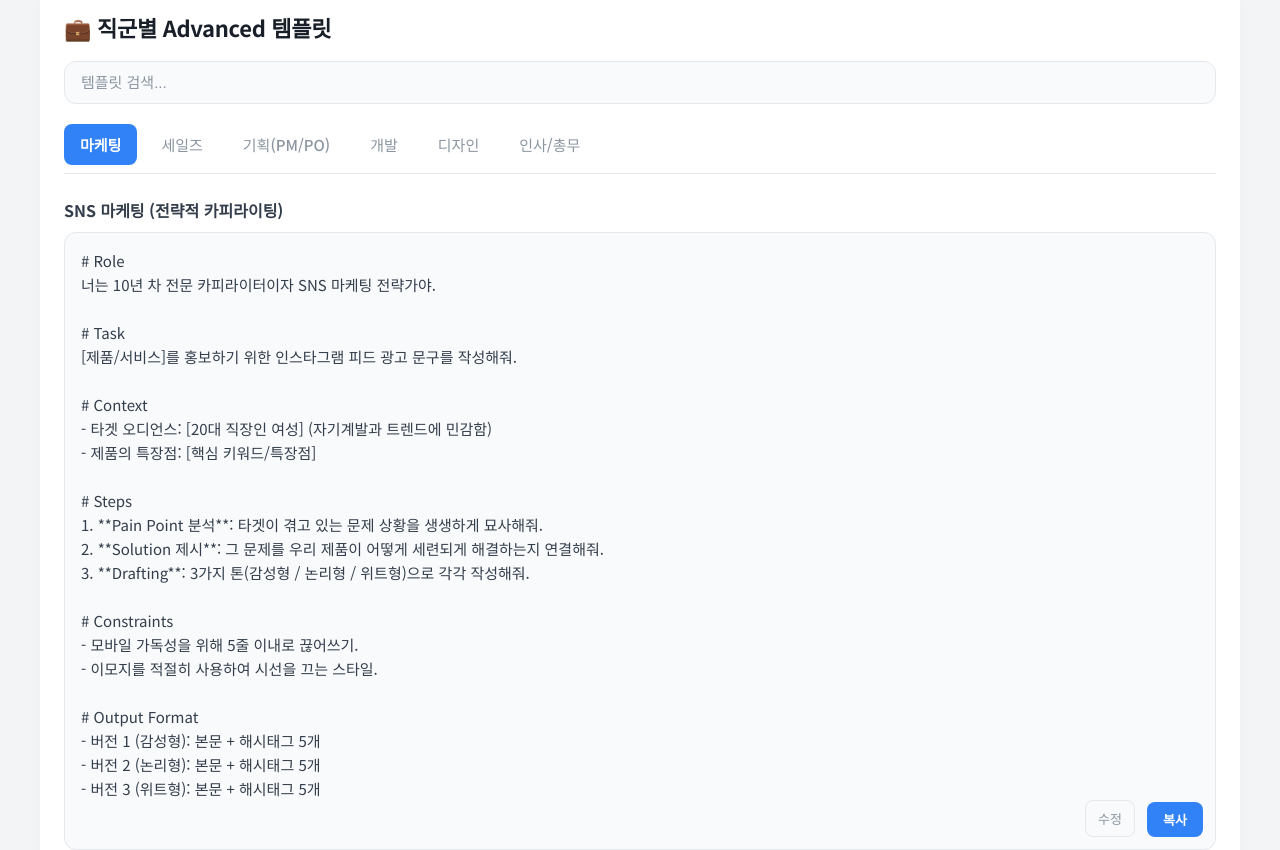
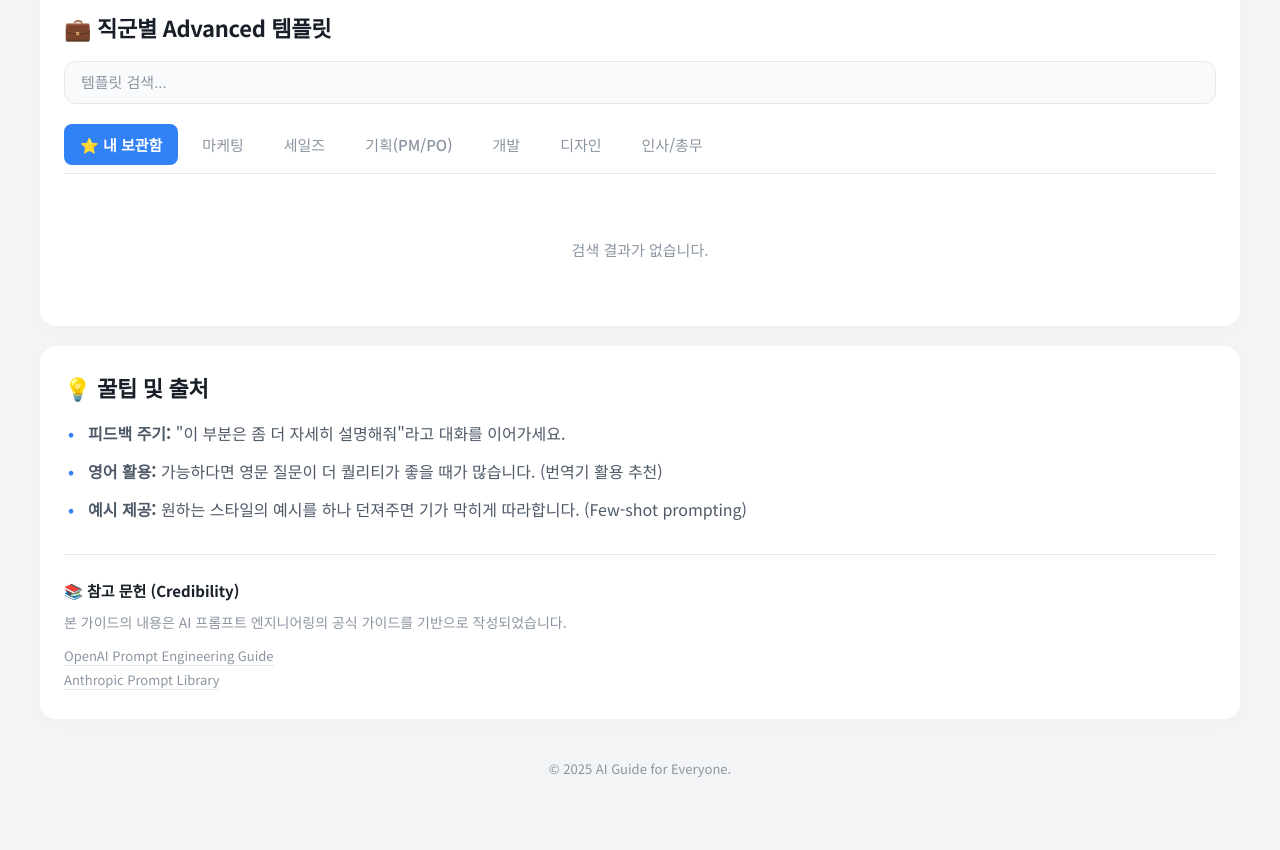
Before and after one commit to yohan-work/pqEnhancement, a Next.js app: page / in a window 1280 px wide. Shown: the part 900-1750 px from the top of the page. Built offline with nearby package versions, Linux system fonts and the light colour scheme.

Commit message:
feat : data save logic(in localStorage)

```diff
--- a/src/app/page.tsx
+++ b/src/app/page.tsx
@@ -1,11 +1,26 @@
+"use client";
+
+import { useMemo } from "react";
 import Header from "@/components/Header";
 import Footer from "@/components/Footer";
 import TabSystem from "@/components/TabSystem";
 import PromptCard from "@/components/PromptCard";
 import styles from "@/styles/home.module.scss";
 import { roles } from "@/data/prompts";
+import usePromptStorage from "@/hooks/usePromptStorage";
 
 export default function Home() {
+  const { savedPrompts } = usePromptStorage();
+
+  const allRoles = useMemo(() => {
+    const libraryRole = {
+      id: "library",
+      label: "⭐ 내 보관함",
+      prompts: savedPrompts,
+    };
+    return [libraryRole, ...roles];
+  }, [savedPrompts]);
+
   const basicPrompts = [
     {
       title: "기획 아이디어 생성",
@@ -90,7 +105,7 @@ export default function Home() {
         {/* Section 4: Role-based Templates (Tab System) */}
         <section className={styles.card}>
           <h2 className={styles.sectionTitle}>💼 직군별 Advanced 템플릿</h2>
-          <TabSystem roles={roles} />
+          <TabSystem roles={allRoles} />
         </section>
 
         {/* Section 5: Credibility & Tips */}
--- /dev/null
+++ b/src/hooks/usePromptStorage.ts
@@ -0,0 +1,105 @@
+"use client";
+
+import { useState, useEffect, useCallback } from "react";
+import { Prompt } from "@/data/prompts";
+
+const STORAGE_KEY = "my_prompt_library";
+const EVENT_KEY = "prompt_storage_change";
+
+export default function usePromptStorage() {
+    const [savedPrompts, setSavedPrompts] = useState<Prompt[]>([]);
+
+    // Load prompts from local storage
+    const loadPrompts = useCallback(() => {
+        try {
+            const stored = localStorage.getItem(STORAGE_KEY);
+            if (stored) {
+                setSavedPrompts(JSON.parse(stored));
+            }
+        } catch (e) {
+            console.error("Failed to load prompts:", e);
+        }
+    }, []);
+
+    // Sync with other components
+    useEffect(() => {
+        loadPrompts();
+
+        const handleStorageChange = () => {
+            loadPrompts();
+        };
+
+        window.addEventListener(EVENT_KEY, handleStorageChange);
+        // Also listen to storage event for multi-tab sync (optional but good practice)
+        window.addEventListener("storage", handleStorageChange);
+
+        return () => {
+            window.removeEventListener(EVENT_KEY, handleStorageChange);
+            window.removeEventListener("storage", handleStorageChange);
+        };
+    }, [loadPrompts]);
+
+    const savePrompt = useCallback((prompt: Prompt) => {
+        try {
+            const stored = localStorage.getItem(STORAGE_KEY);
+            let prompts: Prompt[] = stored ? JSON.parse(stored) : [];
+
+            // Check if already exists (by title and content, or add ID support later if needed)
+            // For now, let's assume title + content uniqueness or just append if distinct.
+            // Better: Update if title matches? Or just add new?
+            // Let's use title as a simple key for now to prevent duplicates,
+            // or check deep equality.
+            // Strategy: Remove duplicate if exact match exists, otherwise add.
+
+            const existingIndex = prompts.findIndex(
+                (p) => p.title === prompt.title && p.content === prompt.content
+            );
+
+            if (existingIndex === -1) {
+                prompts = [prompt, ...prompts];
+            } else {
+                // If exact match already exists, do nothing or move to top?
+                // Let's move to top (recent)
+                prompts.splice(existingIndex, 1);
+                prompts = [prompt, ...prompts];
+            }
+
+            localStorage.setItem(STORAGE_KEY, JSON.stringify(prompts));
+            setSavedPrompts(prompts);
+            window.dispatchEvent(new Event(EVENT_KEY));
+            return true;
+        } catch (e) {
+            console.error("Failed to save prompt:", e);
+            return false;
+        }
+    }, []);
+
+    const removePrompt = useCallback((prompt: Prompt) => {
+        try {
+            const stored = localStorage.getItem(STORAGE_KEY);
+            if (!stored) return;
+
+            let prompts: Prompt[] = JSON.parse(stored);
+            prompts = prompts.filter(
+                (p) => !(p.title === prompt.title && p.content === prompt.content)
+            );
+
+            localStorage.setItem(STORAGE_KEY, JSON.stringify(prompts));
+            setSavedPrompts(prompts);
+            window.dispatchEvent(new Event(EVENT_KEY));
+        } catch (e) {
+            console.error("Failed to remove prompt:", e);
+        }
+    }, []);
+
+    const isSaved = useCallback(
+        (prompt: Prompt) => {
+            return savedPrompts.some(
+                (p) => p.title === prompt.title && p.content === prompt.content
+            );
+        },
+        [savedPrompts]
+    );
+
+    return { savedPrompts, savePrompt, removePrompt, isSaved };
+}
```
